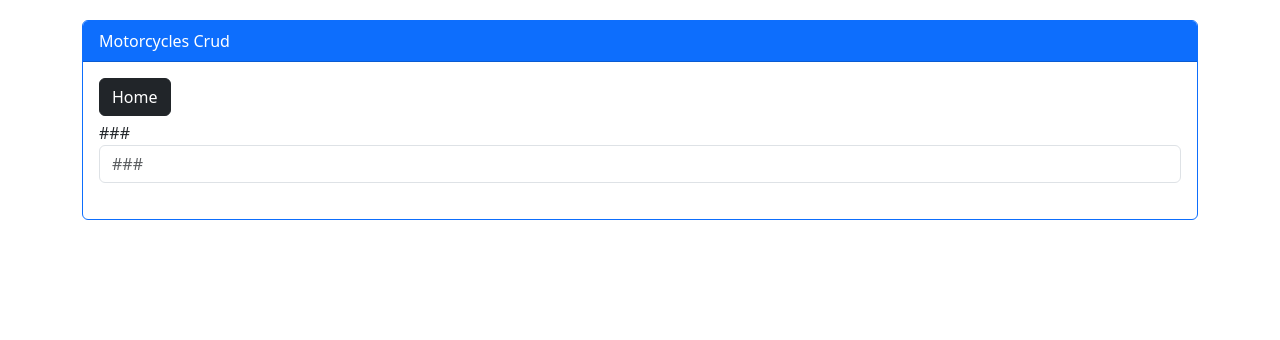
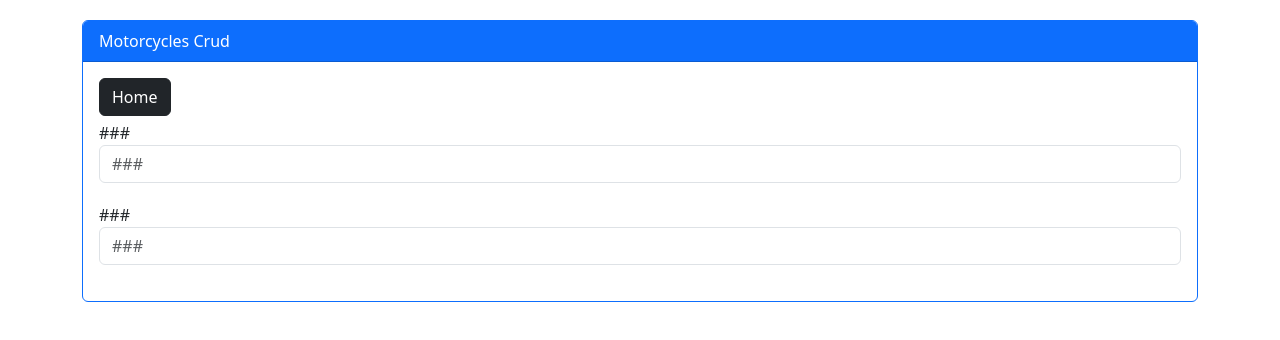
Before and after one commit to Adyson-Lima/motorcycles_frontend, a React (Create React App) app: page /newupdate/0 in a window 1280 px wide. Shown: the top 340 px of the page. Built offline with nearby package versions, Linux system fonts and the light colour scheme.

Commit message:
21° commit - tdd tela NewUpdate: Existe input2 em NewUpdate? GREEN

```diff
--- a/src/pages/NewUpdate/index.js
+++ b/src/pages/NewUpdate/index.js
@@ -24,6 +24,13 @@
             placeholder="###"></input>
           </div>
 
+          <div className="form-group">
+            <label htmlFor="###">###</label>
+            <input data-testid="input2" id="###" type="text"
+            style={{marginBottom: '20px'}} className="form-control"
+            placeholder="###"></input>
+          </div>
+
         </form>
 
       </div>
```
